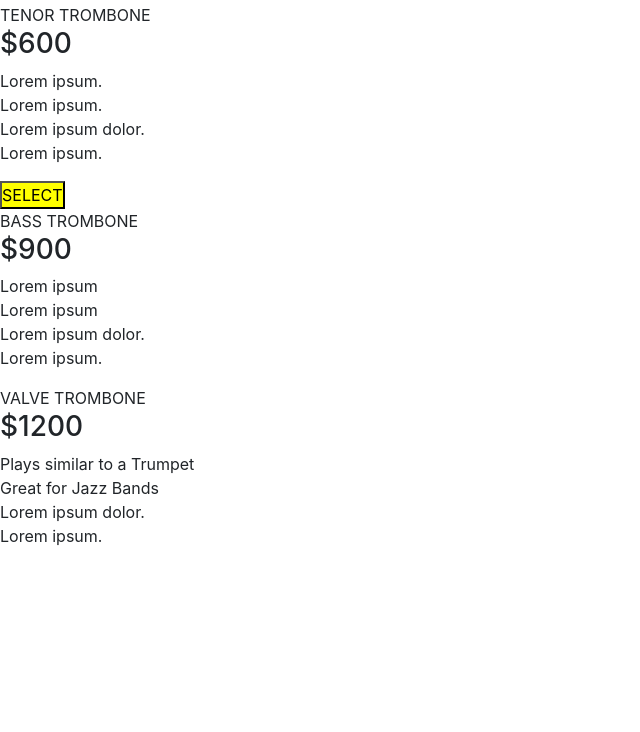
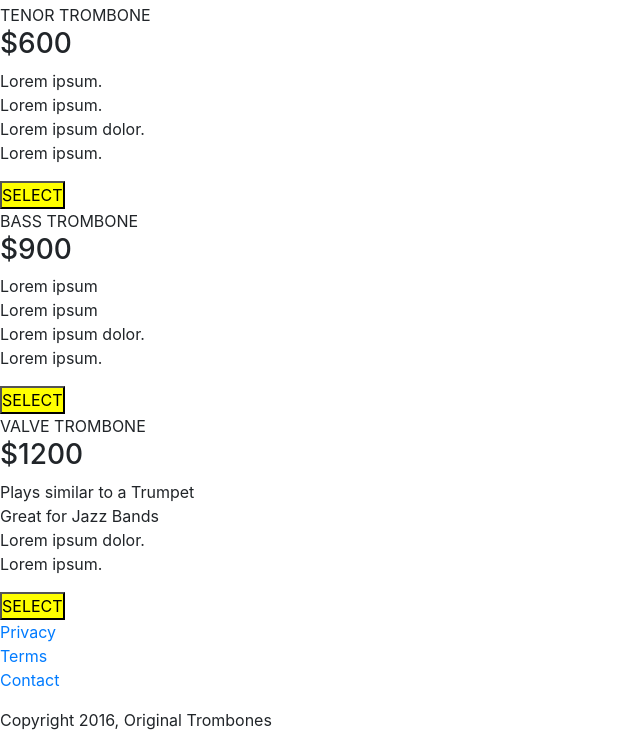
Before and after one commit to Ruksaar786/product-landing-page, a website: page index.html in a window 1280 px wide. Shown: the part 899-1631 px from the top of the page, without its empty margins (0-640 px from the left). Before the commit the page ends 1463 px from the top, so only its background shows below. Drawn offline with nearby package versions, Linux system fonts and the light colour scheme.

Commit message:
added footer to page

```diff
--- a/index.html
+++ b/index.html
@@ -9,6 +9,7 @@
   </head>
   <body>
     <header>
+        <div class="wrapper"
       <div class="logo">
         <img src="images/product-landing-page-logo.png" width="500px" alt="logo" />
       </div>
@@ -76,6 +77,8 @@
             <li>Lorem ipsum dolor.</li>
             <li>Lorem ipsum.</li>
         </ol>
+        <button>SELECT</button>
+
 
         <div class="box3">VALVE TROMBONE</div>
         <h3>$1200</h3>
@@ -85,6 +88,16 @@
             <li>Lorem ipsum dolor.</li>
             <li>Lorem ipsum.</li>
         </ol>
+        <button>SELECT</button>
 
+        <footer>
+          <ul>
+            <li><a href="#">Privacy</a></li>
+            <li><a href="#">Terms</a></li>
+            <li><a href="#">Contact</a></li>
+          </ul>
+          <span>Copyright 2016, Original Trombones</span>
+        </footer>
+        </div>
   </body>
 </html>
--- a/style.css
+++ b/style.css
@@ -46,3 +46,7 @@ button {
 .box1 {
   display: inline-flexbox;
 }
+
+footer {
+  align-items: flex-start;
+}
```
